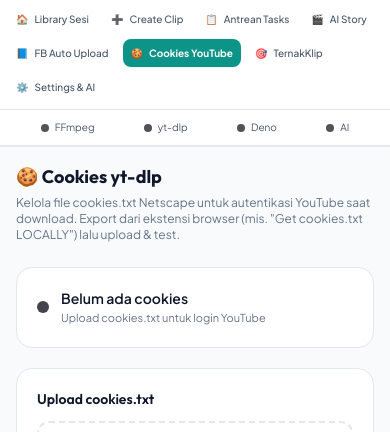
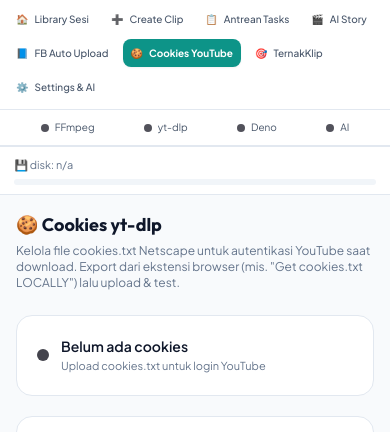
Before and after one commit to nenndiskandar/auto-clipper-v2, a plain HTML site: page webjs/public/cookies.html in a window 390 px wide. Shown: the part 68-500 px from the top of the page. Drawn offline with nearby package versions, Linux system fonts and the light colour scheme; no server answers.

Commit message:
fix(layout): sinkronisasi posisi shell antislop 10/10 halaman
- aside: 20 blocks identik semua halaman (logo, nav 8 link, engine desktop, whoami, engine mobile, disk-widget)
- 8 halaman sebelumnya missing disk-widget (cuma index + ternaklip yang ada)
- body: antialiased konsisten 10/10 (9 halaman sebelumnya missing)
- shrink-0, border, darkmode, flex-col md:flex-row identik

```diff
--- a/webjs/public/cookies.html
+++ b/webjs/public/cookies.html
@@ -50,7 +50,7 @@ a:focus-visible, button:focus-visible, select:focus-visible, input:focus-visible
 </script>
 
 </head>
-<body class="min-h-screen flex flex-col md:flex-row ">
+<body class="min-h-screen flex flex-col md:flex-row antialiased ">
 
 <!-- SIDEBAR -->
 <aside class="w-full md:w-64 border-b md:border-b-0 md:border-r border-zinc-800  flex flex-col shrink-0">
@@ -108,6 +108,13 @@ a:focus-visible, button:focus-visible, select:focus-visible, input:focus-visible
   </div>
 
 
+
+
+  <!-- Disk Space Widget (desktop & mobile) -->
+  <div class="disk-widget border-t border-zinc-800/80">
+    <div class="disk-label">💾 memuat...</div>
+    <div class="disk-bar"><div class="disk-fill" style="width:0%"></div></div>
+  </div>
 
 </aside>
 
```
Also changed, not shown: webjs/public/create.html (+8 -1 lines), webjs/public/detail.html (+8 -1 lines), webjs/public/facebook.html (+8 -1 lines), webjs/public/session.html (+8 -1 lines), webjs/public/settings.html (+8 -1 lines), webjs/public/story.html (+8 -1 lines), webjs/public/tasks.html (+8 -1 lines), webjs/public/ternaklip.html (+1 -1 lines).
